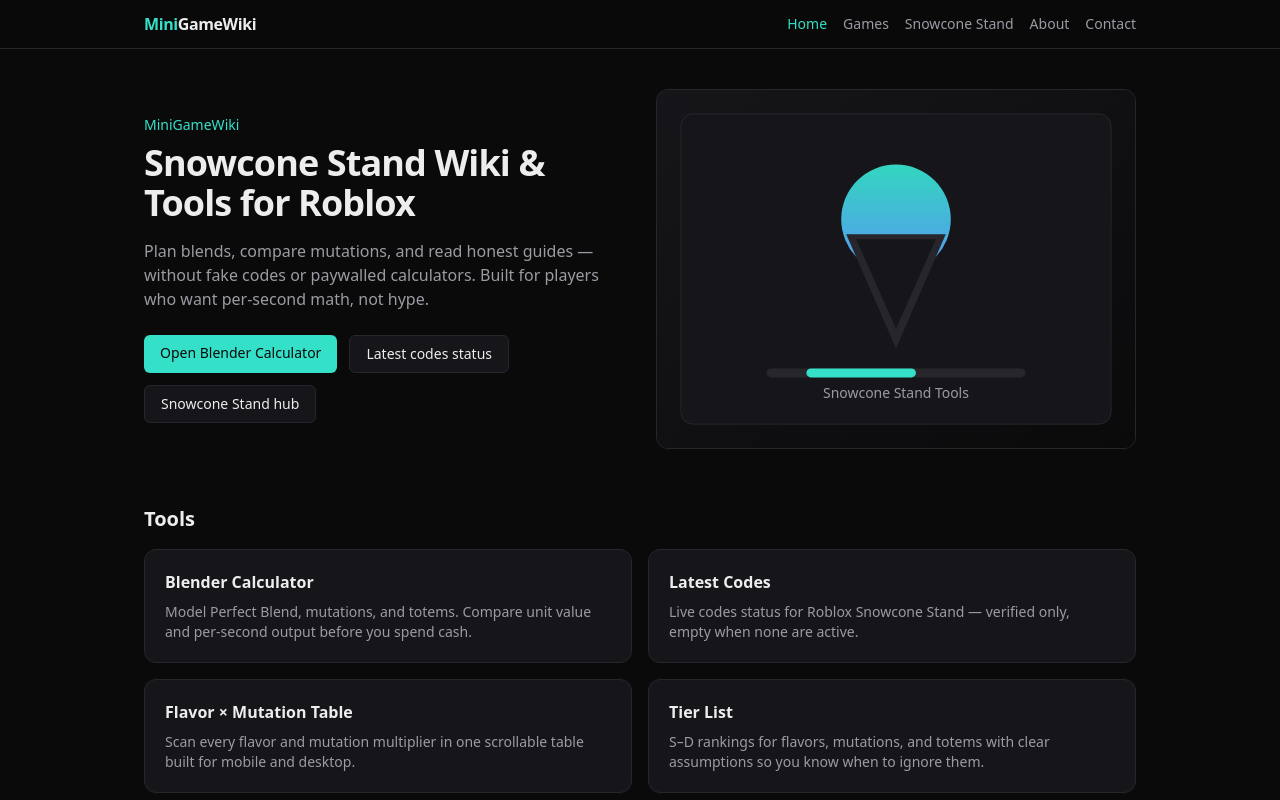
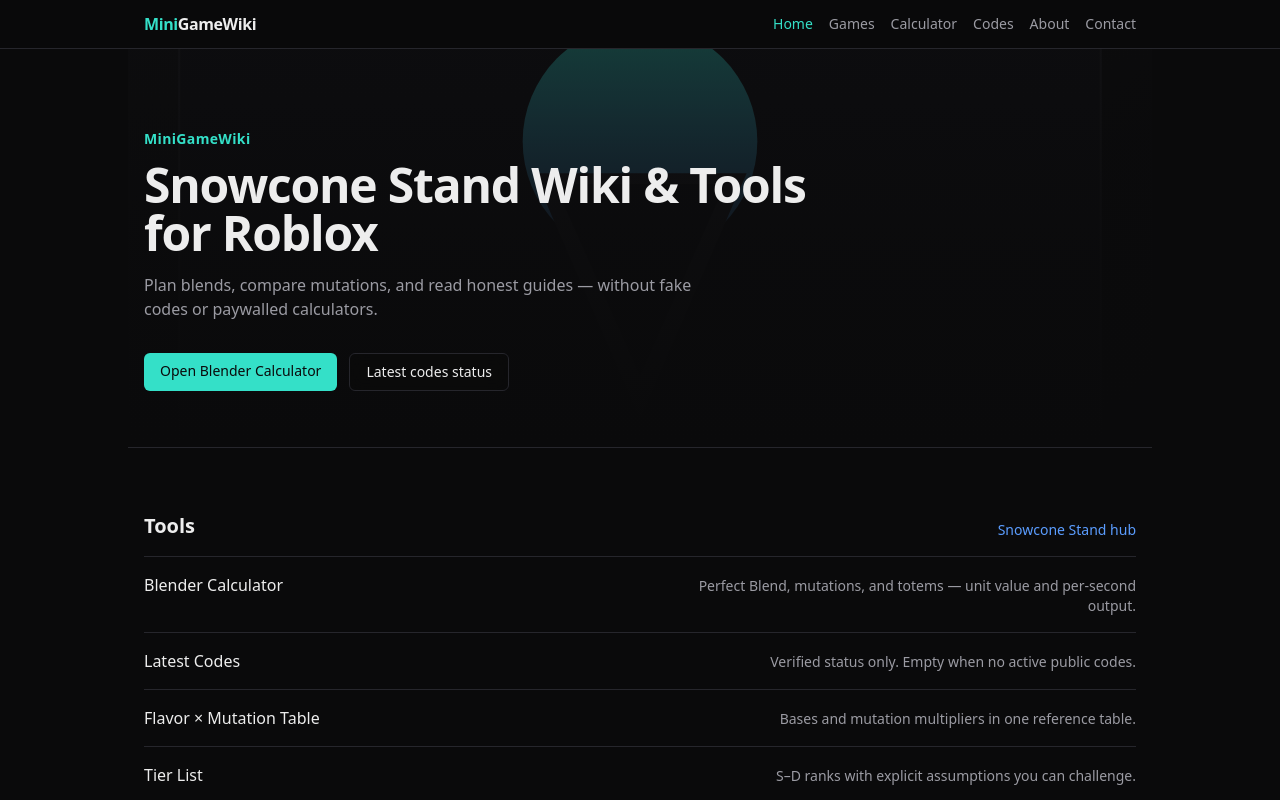
Before and after one commit to eric4885/minigamewiki, a Next.js app: page / in a window 1280 px wide. Shown: the top 800 px of the page. Built offline with nearby package versions, Linux system fonts and the light colour scheme; no server answers.

Commit message:
fix(ui): unify breadcrumbs, nav tools, home hero, about styling

```diff
--- a/data/snowcone.json
+++ b/data/snowcone.json
@@ -8,9 +8,17 @@
   "dataReviewedAt": "2026-07-30",
   "perfectMult": 1.5,
   "codes": [],
-  "codesLastChecked": "2026-08-01",
+  "codesLastChecked": "2026-08-02",
   "codesNote": "As of the last check date, there are no active public promo codes for Snowcone Stand. We do not invent codes. Bookmark this status page — when verified codes appear, they land in the active table first.",
   "changelog": [
+    {
+      "date": "2026-08-02",
+      "items": [
+        "Unified Breadcrumbs across Snowcone tool and guide pages; guide crumbs use article titles.",
+        "Nav now includes Calculator and Codes; home hero and tool lists tightened for consistency.",
+        "About page styling aligned with other legal pages; codes last-checked refreshed."
+      ]
+    },
     {
       "date": "2026-08-01",
       "items": [
--- a/src/app/about/page.tsx
+++ b/src/app/about/page.tsx
@@ -13,22 +13,22 @@
 
 export default function AboutPage() {
   return (
-    <article className="prose-invert max-w-none space-y-6">
+    <article className="space-y-6 text-muted">
       <h1 className="text-3xl font-semibold text-fg">About MiniGameWiki</h1>
-      <p className="text-muted">
+      <p>
         MiniGameWiki publishes free calculators, reference tables, and guides
         for Roblox mini-games. Our first focus is Snowcone Stand: blender
         planning, flavor and mutation data, tier lists, and an honest codes
         tracker.
       </p>
-      <p className="text-muted">
+      <p>
         We keep data in structured JSON, ship a fully static site, and avoid
         fake promo codes or paywalled tools. Numbers are planning aids — always
         verify in-game after patches.
       </p>
 
       <h2 className="text-xl font-semibold text-fg">Who maintains this site</h2>
-      <p className="text-muted">
+      <p>
         MiniGameWiki is maintained by an independent editor-operator (published
         under the MiniGameWiki name). We aim to review Snowcone Stand numbers and
         the codes page at least weekly, and after major game patches when we are
@@ -39,7 +39,7 @@
       <h2 className="text-xl font-semibold text-fg">
         Independent Author Statement
       </h2>
-      <blockquote className="rounded-xl border border-border bg-surface p-5 text-muted">
+      <blockquote className="rounded-xl border border-border bg-surface p-5">
         <p>
           MiniGameWiki is an independently operated fan website. It is not
           affiliated with, endorsed by, sponsored by, or otherwise connected to
--- a/src/app/games/snowcone-stand/blender-planner/page.tsx
+++ b/src/app/games/snowcone-stand/blender-planner/page.tsx
@@ -1,8 +1,10 @@
 import type { Metadata } from "next";
 import { pageMeta } from "@/lib/seo";
 import { BlenderPlannerClient } from "@/components/BlenderPlannerClient";
+import { Breadcrumbs } from "@/components/Breadcrumbs";
 import { RelatedLinks } from "@/components/RelatedLinks";
 import { SiteDisclaimer } from "@/components/SiteDisclaimer";
+import { snowcone } from "@/lib/snowcone";
 
 export const metadata: Metadata = pageMeta({
   title: "Snowcone Stand Blender Calculator",
@@ -14,6 +16,31 @@
 export default function BlenderPlannerPage() {
   return (
     <div className="space-y-8">
+      <div>
+        <Breadcrumbs
+          items={[
+            { href: "/games", label: "Games" },
+            { href: "/games/snowcone-stand", label: snowcone.game },
+            { label: "Blender Calculator" },
+          ]}
+        />
+        <h1 className="mt-2 text-3xl font-semibold text-fg">
+          Snowcone Stand Blender Calculator
+        </h1>
+        <p className="mt-4 max-w-prose text-muted">
+          Buying the next flavor or totem without math is how Snowcone Stand
+          players burn a session&apos;s cash on a shiny upgrade that loses
+          per-second. This calculator uses{" "}
+          <span className="font-mono text-fg">
+            unit = base × (perfect ? {snowcone.perfectMult} : 1) × mutReduce ×
+            totemStack
+          </span>
+          , then{" "}
+          <span className="font-mono text-fg">perSec = unit / blendTime</span>.
+          Use presets, compare Perfect ON vs OFF, and copy a shareable build
+          link for Discord or Reddit.
+        </p>
+      </div>
       <BlenderPlannerClient />
       <SiteDisclaimer />
       <RelatedLinks excludeHref="/games/snowcone-stand/blender-planner" />
--- a/src/app/games/snowcone-stand/flavor-mutation-table/page.tsx
+++ b/src/app/games/snowcone-stand/flavor-mutation-table/page.tsx
@@ -1,6 +1,7 @@
 import type { Metadata } from "next";
 import { pageMeta } from "@/lib/seo";
 import Link from "next/link";
+import { Breadcrumbs } from "@/components/Breadcrumbs";
 import { RelatedLinks } from "@/components/RelatedLinks";
 import { SiteDisclaimer } from "@/components/SiteDisclaimer";
 import { Table, Td } from "@/components/ui/Table";
@@ -17,12 +18,13 @@
   return (
     <div className="space-y-8">
       <div>
-        <p className="text-sm text-brand">
-          <Link href="/games/snowcone-stand" className="hover:underline">
-            {snowcone.game}
-          </Link>{" "}
-          / Flavor × Mutation Table
-        </p>
+        <Breadcrumbs
+          items={[
+            { href: "/games", label: "Games" },
+            { href: "/games/snowcone-stand", label: snowcone.game },
+            { label: "Flavor × Mutation Table" },
+          ]}
+        />
         <h1 className="mt-2 text-3xl font-semibold text-fg">
           Snowcone Stand Flavor & Mutation Table
         </h1>
--- a/src/app/games/snowcone-stand/guides/[slug]/page.tsx
+++ b/src/app/games/snowcone-stand/guides/[slug]/page.tsx
@@ -1,6 +1,6 @@
 import type { Metadata } from "next";
-import Link from "next/link";
 import { notFound } from "next/navigation";
+import { Breadcrumbs } from "@/components/Breadcrumbs";
 import { JsonLd } from "@/components/JsonLd";
 import { RelatedLinks } from "@/components/RelatedLinks";
 import { SiteDisclaimer } from "@/components/SiteDisclaimer";
@@ -89,12 +89,14 @@
     <article className="space-y-6">
       <JsonLd data={articleLd} />
       <div>
-        <p className="text-sm text-brand">
-          <Link href="/games/snowcone-stand/guides" className="hover:underline">
-            Guides
-          </Link>{" "}
-          / {guide.slug}
-        </p>
+        <Breadcrumbs
+          items={[
+            { href: "/games", label: "Games" },
+            { href: "/games/snowcone-stand", label: snowcone.game },
+            { href: "/games/snowcone-stand/guides", label: "Guides" },
+            { label: guide.title },
+          ]}
+        />
         <h1 className="mt-2 text-3xl font-semibold text-fg">{guide.title}</h1>
         <time
           dateTime={guide.updatedAt}
--- a/src/app/games/snowcone-stand/guides/page.tsx
+++ b/src/app/games/snowcone-stand/guides/page.tsx
@@ -1,6 +1,7 @@
 import type { Metadata } from "next";
 import { pageMeta } from "@/lib/seo";
 import Link from "next/link";
+import { Breadcrumbs } from "@/components/Breadcrumbs";
 import { RelatedLinks } from "@/components/RelatedLinks";
 import { SiteDisclaimer } from "@/components/SiteDisclaimer";
 import { Card } from "@/components/ui/Card";
@@ -19,12 +20,13 @@
   return (
     <div className="space-y-8">
       <div>
-        <p className="text-sm text-brand">
-          <Link href="/games/snowcone-stand" className="hover:underline">
-            {snowcone.game}
-          </Link>{" "}
-          / Guides
-        </p>
+        <Breadcrumbs
+          items={[
+            { href: "/games", label: "Games" },
+            { href: "/games/snowcone-stand", label: snowcone.game },
+            { label: "Guides" },
+          ]}
+        />
         <h1 className="mt-2 text-3xl font-semibold text-fg">
           Snowcone Stand Guides
         </h1>
--- a/src/app/games/snowcone-stand/tier-list/page.tsx
+++ b/src/app/games/snowcone-stand/tier-list/page.tsx
@@ -1,6 +1,7 @@
 import type { Metadata } from "next";
 import { pageMeta } from "@/lib/seo";
 import Link from "next/link";
+import { Breadcrumbs } from "@/components/Breadcrumbs";
 import { RelatedLinks } from "@/components/RelatedLinks";
 import { SiteDisclaimer } from "@/components/SiteDisclaimer";
 import { Card } from "@/components/ui/Card";
@@ -19,14 +20,15 @@
   return (
     <div className="space-y-8">
       <div>
-        <p className="text-sm text-brand">
-          <Link href="/games/snowcone-stand" className="hover:underline">
-            {snowcone.game}
-          </Link>{" "}
-          / Tier List
-        </p>
+        <Breadcrumbs
+          items={[
+            { href: "/games", label: "Games" },
+            { href: "/games/snowcone-stand", label: snowcone.game },
+            { label: "Tier List" },
+          ]}
+        />
         <h1 className="mt-2 text-3xl font-semibold text-fg">
-          Snowcone Stand Tier List for Roblox
+          Snowcone Stand Tier List
         </h1>
         <p className="mt-4 max-w-prose text-muted">
           Tier lists become harmful when they hide their assumptions. Early
--- a/src/app/page.tsx
+++ b/src/app/page.tsx
@@ -1,7 +1,6 @@
 import type { Metadata } from "next";
 import Image from "next/image";
 import Link from "next/link";
-import { Card } from "@/components/ui/Card";
 import { getLatestGuides } from "@/lib/snowcone";
 
 export const metadata: Metadata = {
@@ -18,22 +17,22 @@
   {
     href: "/games/snowcone-stand/blender-planner",
     title: "Blender Calculator",
-    body: "Model Perfect Blend, mutations, and totems. Compare unit value and per-second output before you spend cash.",
+    body: "Perfect Blend, mutations, and totems — unit value and per-second output.",
   },
   {
     href: "/games/snowcone-stand/codes",
     title: "Latest Codes",
-    body: "Live codes status for Roblox Snowcone Stand — verified only, empty when none are active.",
+    body: "Verified status only. Empty when no active public codes.",
   },
   {
     href: "/games/snowcone-stand/flavor-mutation-table",
     title: "Flavor × Mutation Table",
-    body: "Scan every flavor and mutation multiplier in one scrollable table built for mobile and desktop.",
+    body: "Bases and mutation multipliers in one reference table.",
   },
   {
     href: "/games/snowcone-stand/tier-list",
     title: "Tier List",
-    body: "S–D rankings for flavors, mutations, and totems with clear assumptions so you know when to ignore them.",
+    body: "S–D ranks with explicit assumptions you can challenge.",
   },
 ];
 
@@ -41,19 +40,30 @@
   const guides = getLatestGuides(6);
 
   return (
-    <div className="space-y-14">
-      <section className="grid items-center gap-8 md:grid-cols-2">
-        <div>
-          <p className="mb-2 text-sm font-medium text-brand">MiniGameWiki</p>
-          <h1 className="text-3xl font-semibold tracking-tight text-fg sm:text-4xl">
+    <div className="space-y-16">
+      <section className="relative -mx-4 -mt-10 overflow-hidden border-b border-border">
+        <div className="absolute inset-0">
+          <Image
+            src="/images/snowcone-hero.svg"
+            alt=""
+            fill
+            className="object-cover opacity-40"
+            priority
+          />
+          <div className="absolute inset-0 bg-gradient-to-b from-bg/40 via-bg/80 to-bg" />
+        </div>
+        <div className="relative mx-auto max-w-5xl px-4 pb-14 pt-16 sm:pt-20">
+          <p className="text-sm font-semibold tracking-wide text-brand">
+            MiniGameWiki
+          </p>
+          <h1 className="mt-3 max-w-2xl text-4xl font-semibold tracking-tight text-fg sm:text-5xl">
             Snowcone Stand Wiki & Tools for Roblox
           </h1>
-          <p className="mt-4 max-w-prose text-muted">
+          <p className="mt-4 max-w-xl text-muted">
             Plan blends, compare mutations, and read honest guides — without
-            fake codes or paywalled calculators. Built for players who want
-            per-second math, not hype.
+            fake codes or paywalled calculators.
           </p>
-          <div className="mt-6 flex flex-wrap gap-3">
+          <div className="mt-8 flex flex-wrap gap-3">
             <Link
               href="/games/snowcone-stand/blender-planner"
               className="inline-flex rounded-md bg-brand px-4 py-2 text-sm font-medium text-bg transition hover:opacity-90"
@@ -62,39 +72,39 @@
             </Link>
             <Link
               href="/games/snowcone-stand/codes"
-              className="inline-flex rounded-md border border-border bg-surface px-4 py-2 text-sm font-medium text-fg transition hover:border-brand/50"
+              className="inline-flex rounded-md border border-border bg-bg/70 px-4 py-2 text-sm font-medium text-fg backdrop-blur transition hover:border-brand/50"
             >
               Latest codes status
             </Link>
-            <Link
-              href="/games/snowcone-stand"
-              className="inline-flex rounded-md border border-border bg-surface px-4 py-2 text-sm font-medium text-fg transition hover:border-brand/50"
-            >
-              Snowcone Stand hub
-            </Link>
           </div>
-        </div>
-        <div className="relative aspect-[4/3] w-full overflow-hidden rounded-xl border border-border bg-surface">
-          <Image
-            src="/images/snowcone-hero.svg"
-            alt="Snowcone Stand tools illustration"
-            fill
-            className="object-cover"
-            priority
-          />
         </div>
       </section>
 
       <section>
-        <h2 className="mb-4 text-xl font-semibold text-fg">Tools</h2>
-        <div className="grid gap-4 sm:grid-cols-2">
+        <div className="mb-4 flex items-end justify-between gap-4">
+          <h2 className="text-xl font-semibold text-fg">Tools</h2>
+          <Link
+            href="/games/snowcone-stand"
+            className="text-sm text-accent hover:underline"
+          >
+            Snowcone Stand hub
+          </Link>
+        </div>
+        <ul className="divide-y divide-border border-y border-border">
           {tools.map((tool) => (
-            <Card key={tool.href} href={tool.href}>
-              <h3 className="font-semibold text-fg">{tool.title}</h3>
-              <p className="mt-2 text-sm text-muted">{tool.body}</p>
-            </Card>
+            <li key={tool.href}>
+              <Link
+                href={tool.href}
+                className="flex flex-col gap-1 py-4 transition hover:text-brand sm:flex-row sm:items-baseline sm:justify-between sm:gap-6"
+              >
+                <span className="font-medium text-fg">{tool.title}</span>
+                <span className="text-sm text-muted sm:max-w-md sm:text-right">
+                  {tool.body}
+                </span>
+              </Link>
+            </li>
           ))}
-        </div>
+        </ul>
       </section>
 
       <section>
@@ -107,10 +117,13 @@
             View all
           </Link>
         </div>
-        <ul className="space-y-3">
+        <ul className="divide-y divide-border border-y border-border">
           {guides.map((guide) => (
             <li key={guide.slug}>
-              <Card href={`/games/snowcone-stand/guides/${guide.slug}`}>
+              <Link
+                href={`/games/snowcone-stand/guides/${guide.slug}`}
+                className="block py-4 transition hover:opacity-90"
+              >
                 <div className="flex flex-col gap-1 sm:flex-row sm:items-baseline sm:justify-between">
                   <h3 className="font-medium text-fg">{guide.title}</h3>
                   <time
@@ -121,7 +134,7 @@
                   </time>
                 </div>
                 <p className="mt-2 text-sm text-muted">{guide.excerpt}</p>
-              </Card>
+              </Link>
             </li>
           ))}
         </ul>
--- a/src/components/BlenderPlannerClient.tsx
+++ b/src/components/BlenderPlannerClient.tsx
@@ -1,6 +1,5 @@
 "use client";
 
-import Link from "next/link";
 import { useEffect, useMemo, useState } from "react";
 import { Button } from "@/components/ui/Button";
 import { Card } from "@/components/ui/Card";
@@ -188,31 +187,6 @@
 
   return (
     <div className="space-y-8">
-      <div>
-        <p className="text-sm text-brand">
-          <Link href="/games/snowcone-stand" className="hover:underline">
-            {snowcone.game}
-          </Link>{" "}
-          / Blender Calculator
-        </p>
-        <h1 className="mt-2 text-3xl font-semibold text-fg">
-          Snowcone Stand Blender Calculator
-        </h1>
-        <p className="mt-4 max-w-prose text-muted">
-          Buying the next flavor or totem without math is how Snowcone Stand
-          players burn a session&apos;s cash on a shiny upgrade that loses
-          per-second. This calculator uses{" "}
-          <span className="font-mono text-fg">
-            unit = base × (perfect ? {snowcone.perfectMult} : 1) × mutReduce ×
-            totemStack
-          </span>
-          , then{" "}
-          <span className="font-mono text-fg">perSec = unit / blendTime</span>.
-          Use presets, compare Perfect ON vs OFF, and copy a shareable build
-          link for Discord or Reddit.
-        </p>
-      </div>
-
       <div className="flex flex-wrap gap-2">
         {presets.map((preset) => (
           <Button
--- a/src/components/NavLinks.tsx
+++ b/src/components/NavLinks.tsx
@@ -4,14 +4,24 @@
 import { usePathname } from "next/navigation";
 
 const nav = [
-  { href: "/", label: "Home" },
-  { href: "/games", label: "Games" },
-  { href: "/games/snowcone-stand", label: "Snowcone Stand" },
-  { href: "/about", label: "About" },
-  { href: "/contact", label: "Contact" },
+  { href: "/", label: "Home", match: "exact" as const },
+  { href: "/games", label: "Games", match: "exact" as const },
+  {
+    href: "/games/snowcone-stand/blender-planner",
+    label: "Calculator",
+    match: "exact" as const,
+  },
+  {
+    href: "/games/snowcone-stand/codes",
+    label: "Codes",
+    match: "exact" as const,
+  },
+  { href: "/about", label: "About", match: "exact" as const },
+  { href: "/contact", label: "Contact", match: "exact" as const },
 ];
 
-function isActive(pathname: string, href: string) {
+function isActive(pathname: string, href: string, match: "exact" | "prefix") {
+  if (match === "exact") return pathname === href;
   if (href === "/") return pathname === "/";
   return pathname === href || pathname.startsWith(`${href}/`);
 }
@@ -25,7 +35,7 @@
       className="flex flex-wrap items-center justify-end gap-x-4 gap-y-1 text-sm"
     >
       {nav.map((item) => {
-        const active = isActive(pathname, item.href);
+        const active = isActive(pathname, item.href, item.match);
         return (
           <Link
             key={item.href}
```
